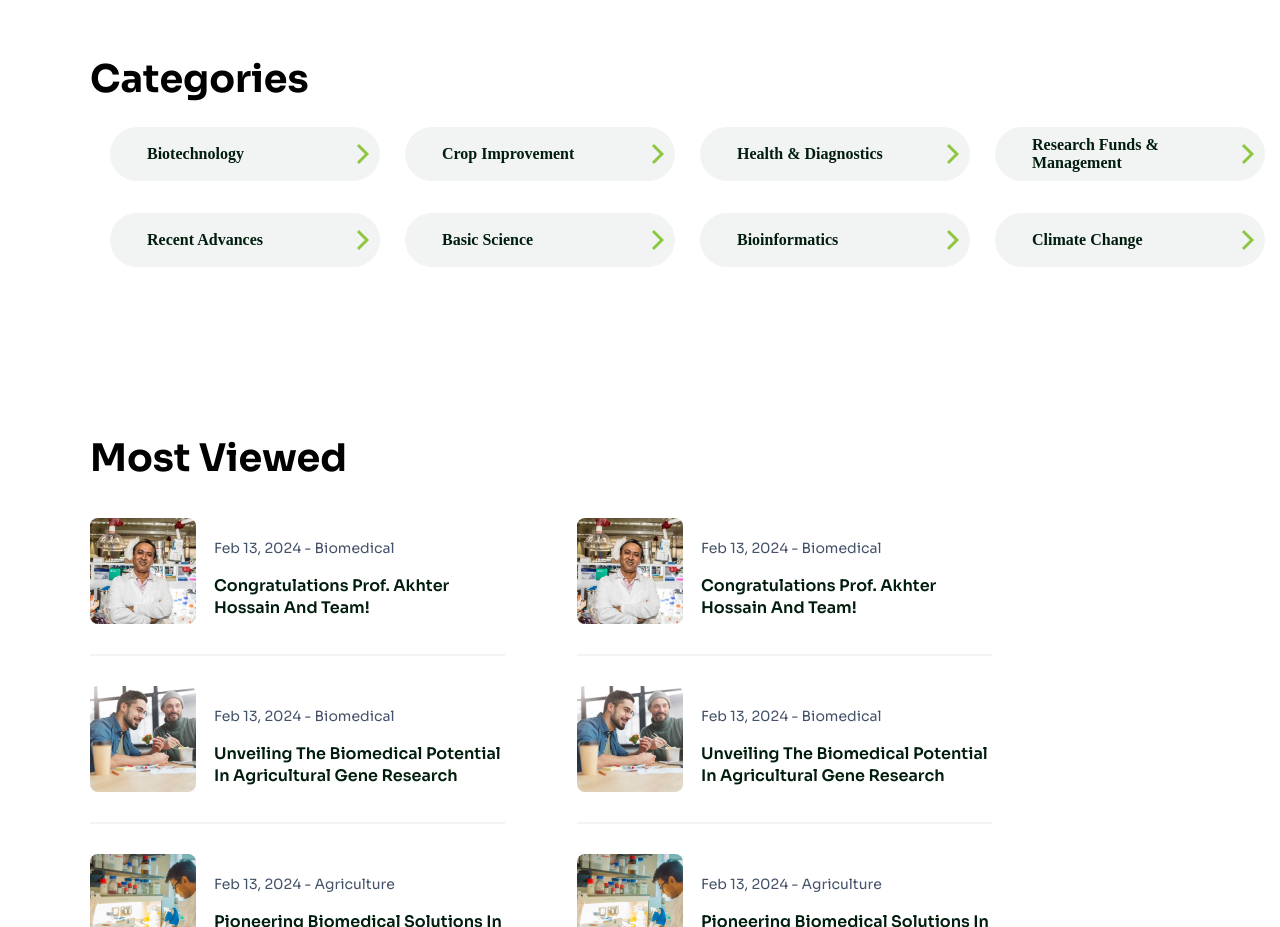
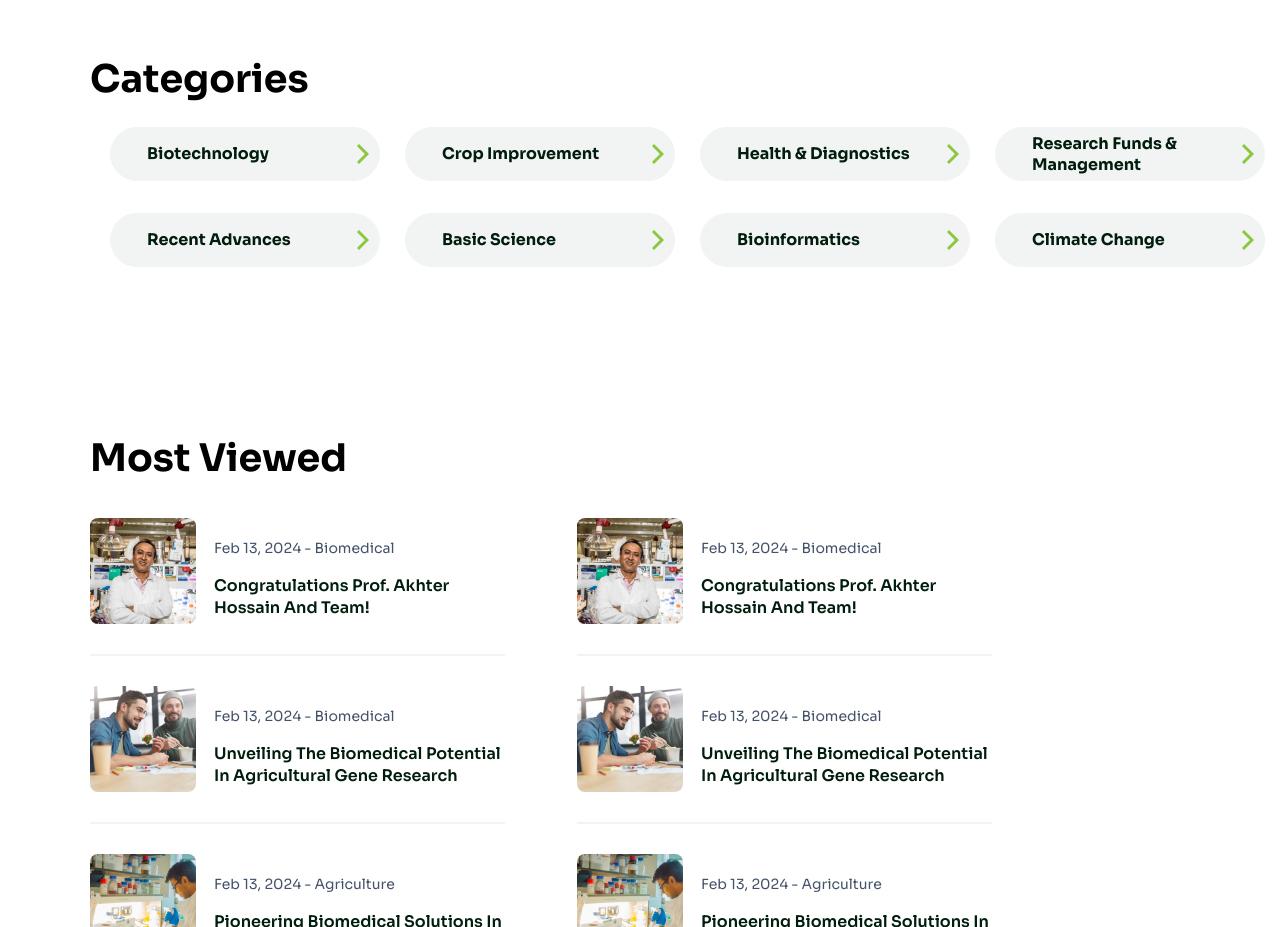
Before and after one commit to roniosd/Gnobb_Website, a plain HTML site: page news.html in a window 1280 px wide. Shown: the part 2060-2987 px from the top of the page. Drawn offline with nearby package versions, Linux system fonts and the light colour scheme.

Commit message:
Update style.css

```diff
--- a/style.css
+++ b/style.css
@@ -1094,7 +1094,6 @@
   text-align: left;
   margin-bottom: 24px;
   color: var(--Black, #011d0d);
-  font-family: "Plus Jakarta Sans";
   font-size: 18px;
   font-style: normal;
   font-weight: 700;
```
